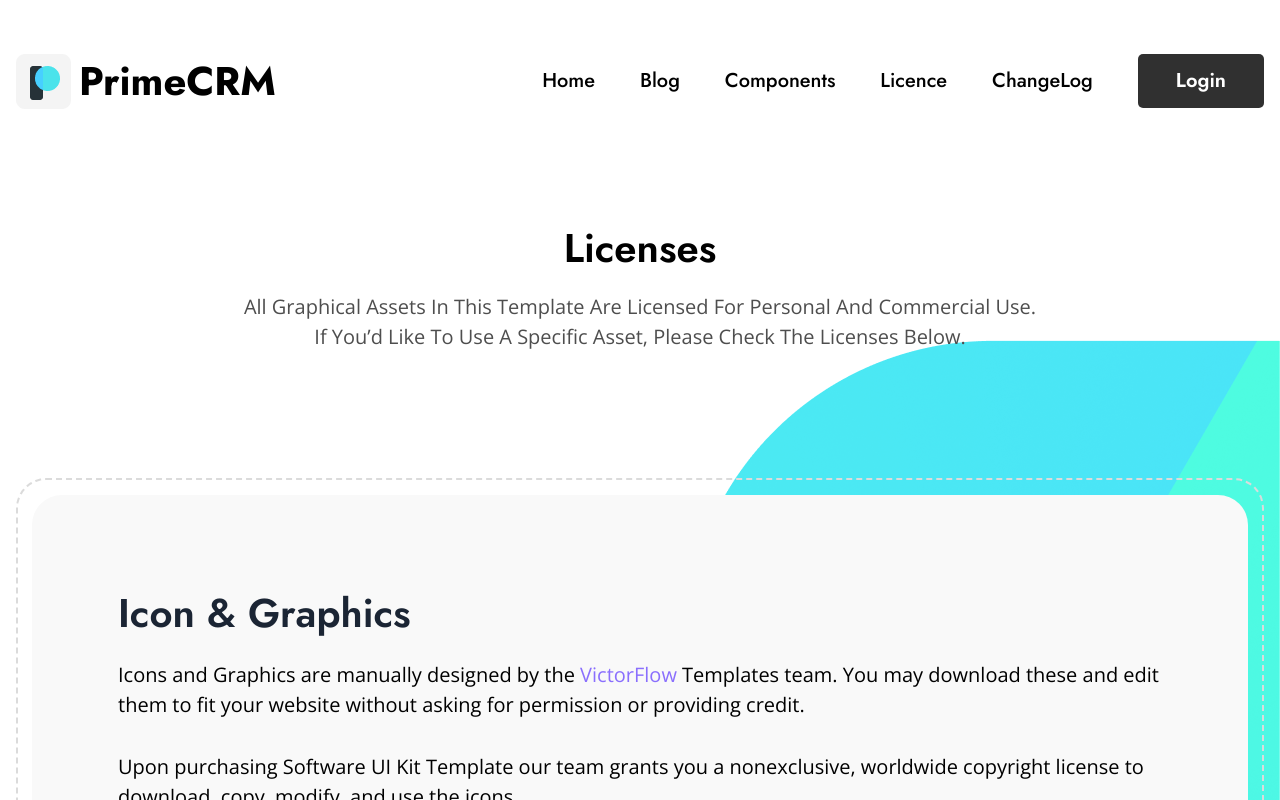
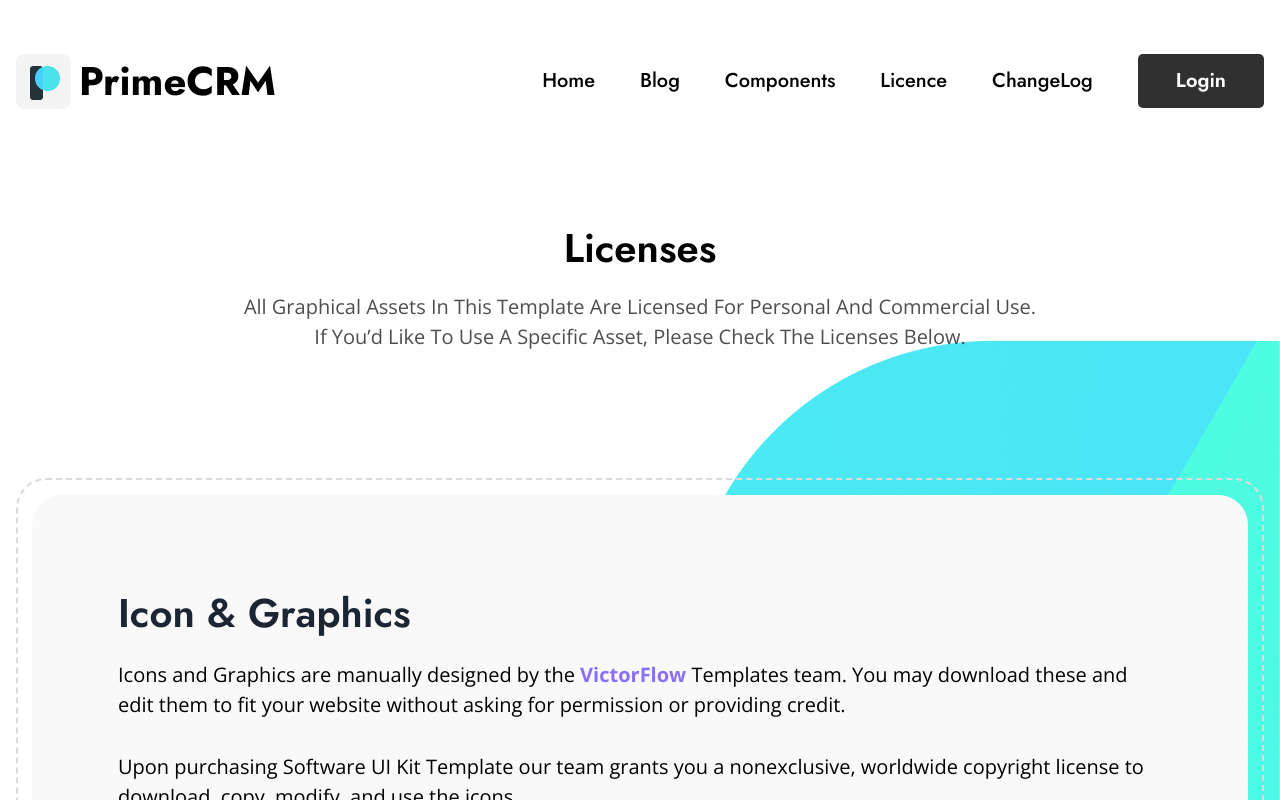
Before and after one commit to MahdiEslami-98/prime-crm, a Next.js app: page /licence in a window 1280 px wide. Shown: the top 800 px of the page. Built offline with nearby package versions, Linux system fonts and the light colour scheme.

Commit message:
fix: font size

```diff
--- a/app/licence/page.tsx
+++ b/app/licence/page.tsx
@@ -21,10 +21,13 @@ const LicnsePage = () => {
               Icon & Graphics
             </p>
             <p className="pb-8 font-open-sans text-head6">
-              Icons and Graphics are manually designed by the{" "}
-              <span className="text-[#8A6FFD]">VictorFlow</span> Templates team.
-              You may download these and edit them to fit your website without
-              asking for permission or providing credit.
+              Icons and Graphics are manually designed by the
+              <span className="font-bold text-[#8A6FFD]">
+                {" "}
+                VictorFlow{" "}
+              </span>{" "}
+              Templates team. You may download these and edit them to fit your
+              website without asking for permission or providing credit.
             </p>
             <p className="pb-[38px] font-open-sans text-head6">
               Upon purchasing Software UI Kit Template our team grants you a
@@ -47,9 +50,9 @@ const LicnsePage = () => {
                 <span className="font-bold">Primarily</span> Webflow Template
                 are licensed for free personal and commercial use. If youd like
                 to use any specific image, you can check the licenses and
-                download the images for free on{" "}
-                <span className="font-bold">Unsplash</span>,{" "}
-                <span className="font-bold">Pexels‍</span>..
+                download the images for free on
+                <span className="font-bold"> Unsplash </span> ,
+                <span className="font-bold"> Pexels‍ </span>..
               </p>
             </div>
             <div>
@@ -78,10 +81,10 @@ const LicnsePage = () => {
               Font
             </p>
             <p className="font-open-sans text-head6">
-              <span className="font-bold text-[#8a6ffd]">Primarily</span>
+              <span className="font-bold text-[#8a6ffd]"> Primarily </span>
               template uses free licensed Google Fonts. Please check
-              <span className="font-bold text-[#8a6ffd]">Jost</span> and
-              <span className="font-bold text-[#8a6ffd]">Open Sans</span>.
+              <span className="font-bold text-[#8a6ffd]"> Jost </span> and
+              <span className="font-bold text-[#8a6ffd]"> Open Sans </span>.
             </p>
           </div>
         </div>
```
